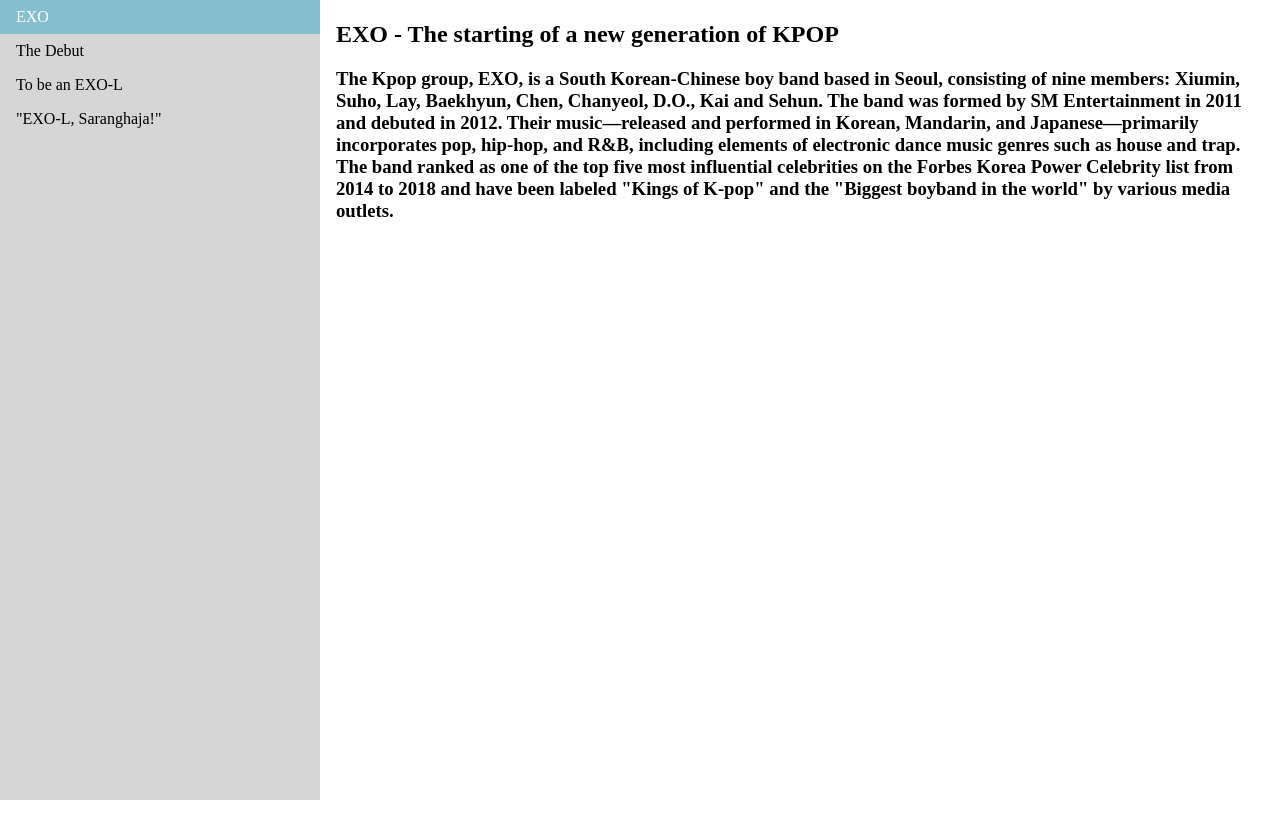
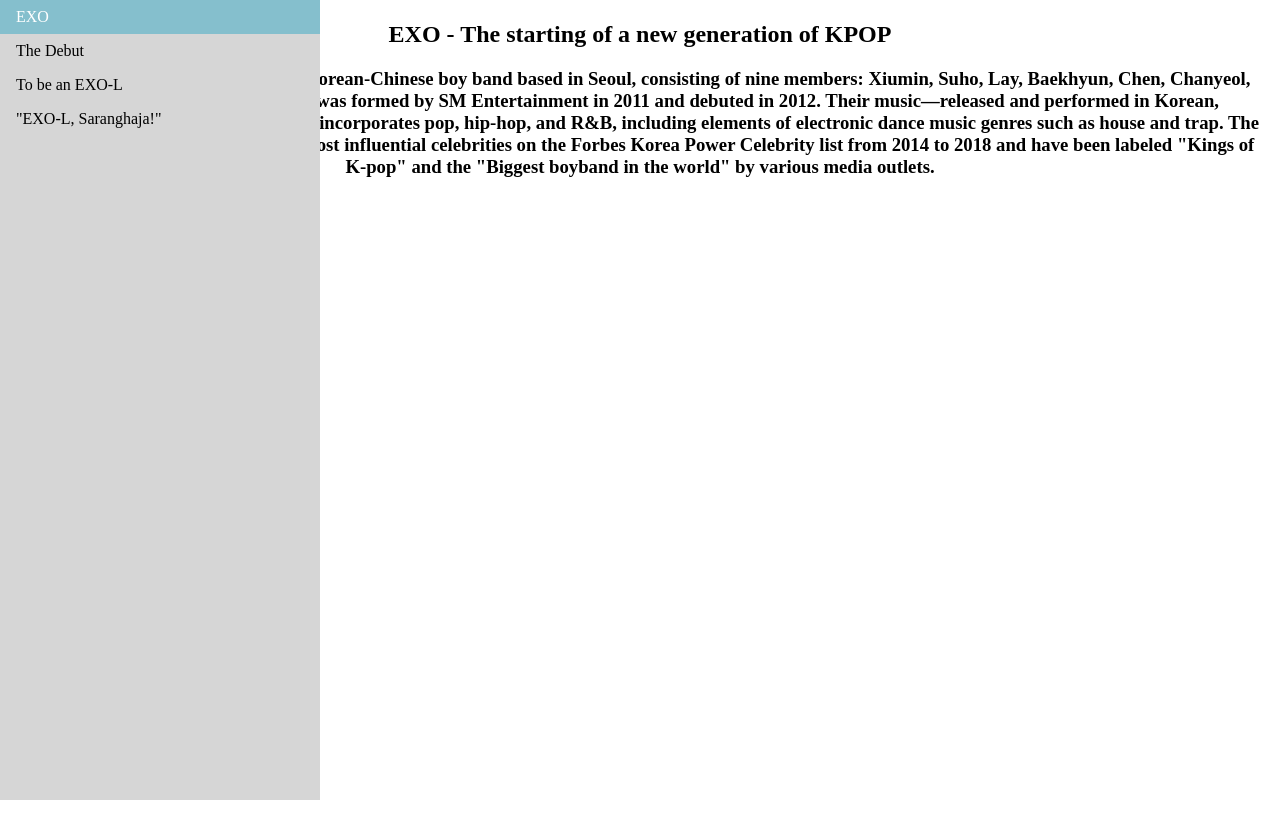
Before and after one commit to aininsophea/Kpop, a plain HTML site: page index.html in a window 1280 px wide. Drawn offline with Linux system fonts and the light colour scheme.

Commit message:
Update index.html

```diff
--- a/index.html
+++ b/index.html
@@ -13,7 +13,7 @@
   <li><a href="page4.html">"EXO-L, Saranghaja!"</a></li>
 </ul>
 
-<div style="margin-left:25%;padding:1px 16px;height:1000px;">
+<div style="text-align:center;padding:1px 16px;height:1000px;">
   <h2>EXO - The starting of a new generation of KPOP</h2>
   <h3>The Kpop group, EXO, is a South Korean-Chinese boy band based in Seoul, consisting of nine members: Xiumin, Suho, Lay, Baekhyun, Chen, Chanyeol, D.O., Kai and Sehun. The band was formed by SM Entertainment in 2011 and debuted in 2012. Their music—released and performed in Korean, Mandarin, and Japanese—primarily incorporates pop, hip-hop, and R&B, including elements of electronic dance music genres such as house and trap. The band ranked as one of the top five most influential celebrities on the Forbes Korea Power Celebrity list from 2014 to 2018 and have been labeled "Kings of K-pop" and the "Biggest boyband in the world" by various media outlets.</h3>
 
```
